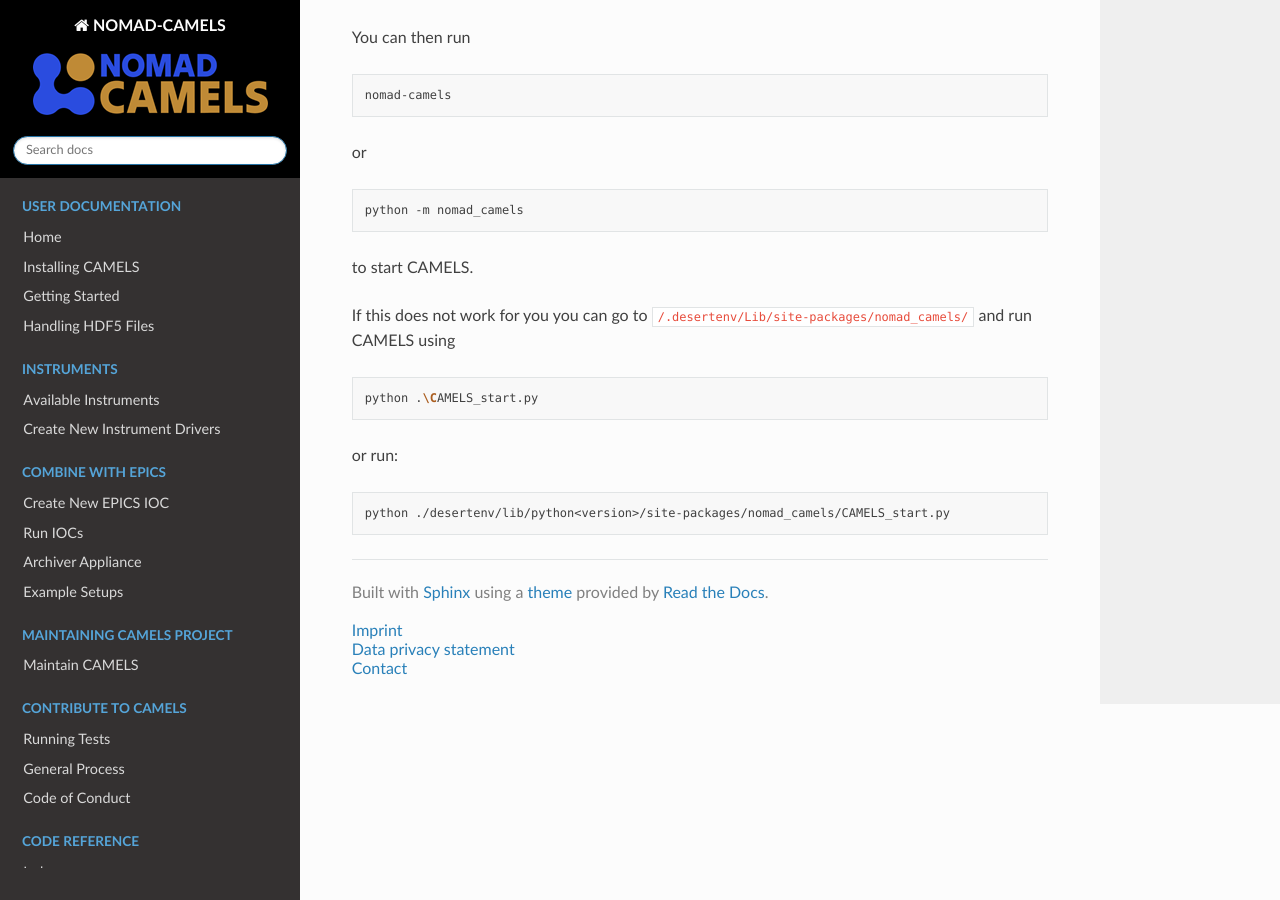
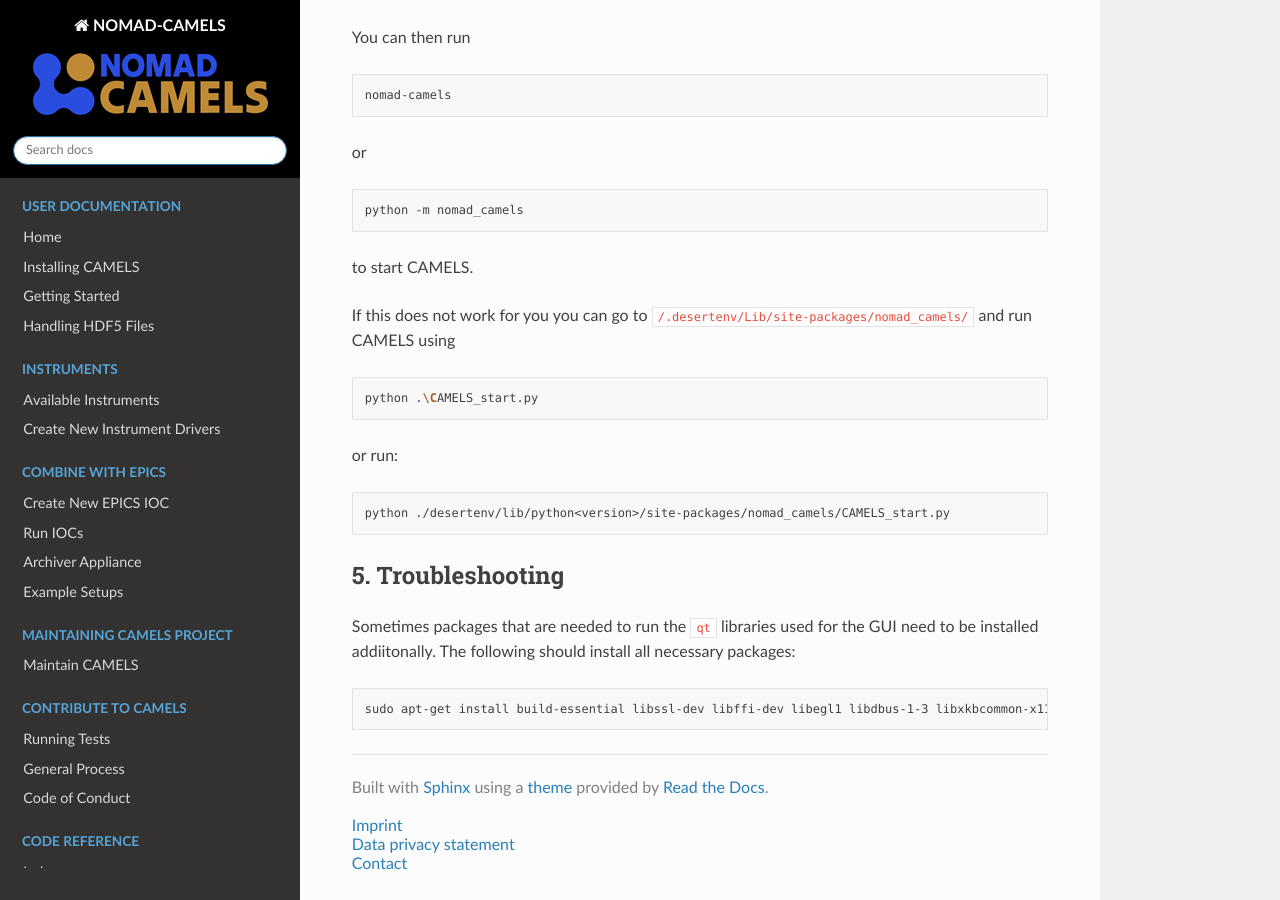
Before and after one commit to FAU-LAP/NOMAD-CAMELS, a Sphinx documentation site: the page built from docs/source/doc/installation/installation_custom_unix.md, in a window 1280 px wide and 900 px high, scrolled down 2153 px. Built offline with Sphinx 7.4.7 and the Read the Docs theme 2.0.0, drawn with Linux system fonts in a browser that asks for light colours; pages that are not in the unit, such as notebooks, are missing from menus.

Commit message:
Add troubleshooting section for GUI dependencies

````diff
--- a/docs/source/doc/installation/installation_custom_unix.md
+++ b/docs/source/doc/installation/installation_custom_unix.md
@@ -94,3 +94,9 @@ or run:
 ```bash
 python ./desertenv/lib/python<version>/site-packages/nomad_camels/CAMELS_start.py
 ```
+
+## 5. Troubleshooting
+Sometimes packages that are needed to run the `qt` libraries used for the GUI need to be installed addiitonally. The following should install all necessary packages:
+```bash
+sudo apt-get install build-essential libssl-dev libffi-dev libegl1 libdbus-1-3 libxkbcommon-x11-0 libxcb-icccm4 libxcb-image0 libxcb-keysyms1 libxcb-randr0 libxcb-render-util0 libxcb-xinerama0 libxcb-xinput0 libxcb-xfixes0 x11-utils libxcb-cursor0 libopengl0 libegl1-mesa libgl1-mesa-glx libpulse0
+```
````
